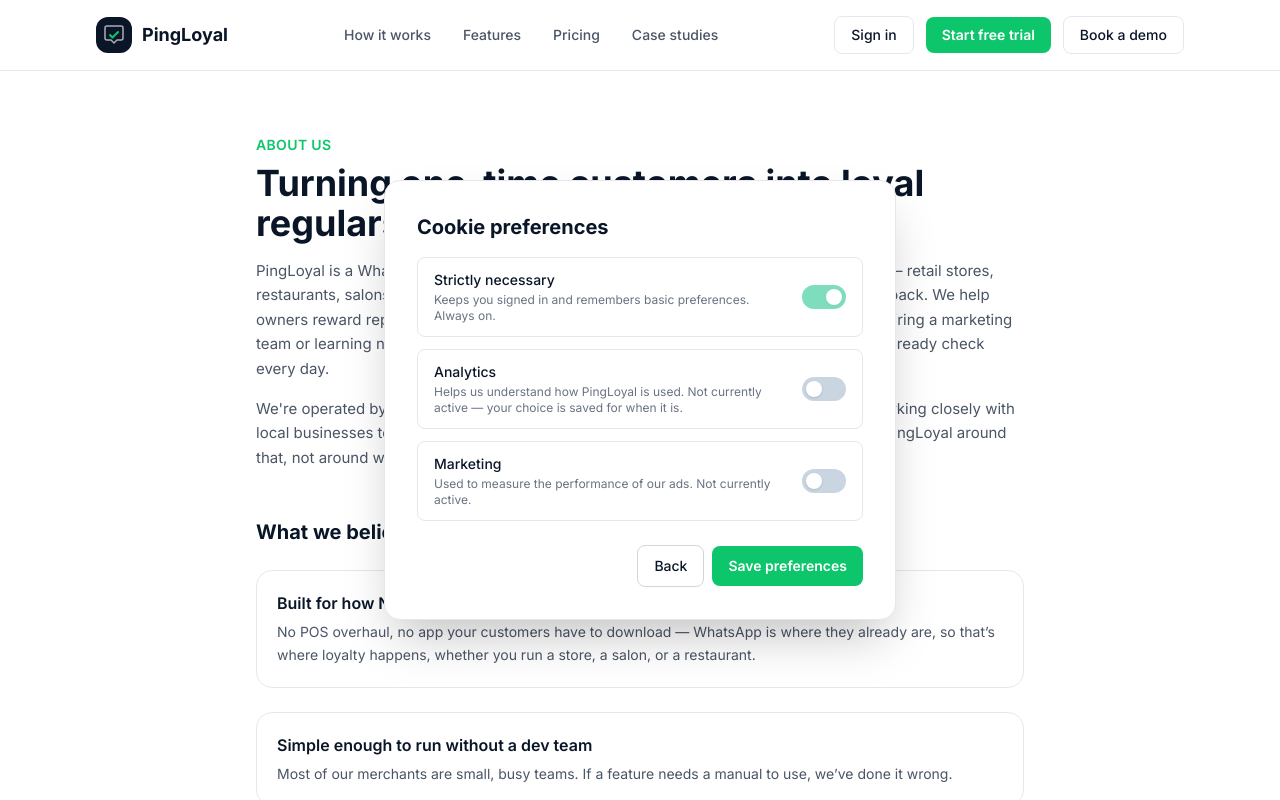
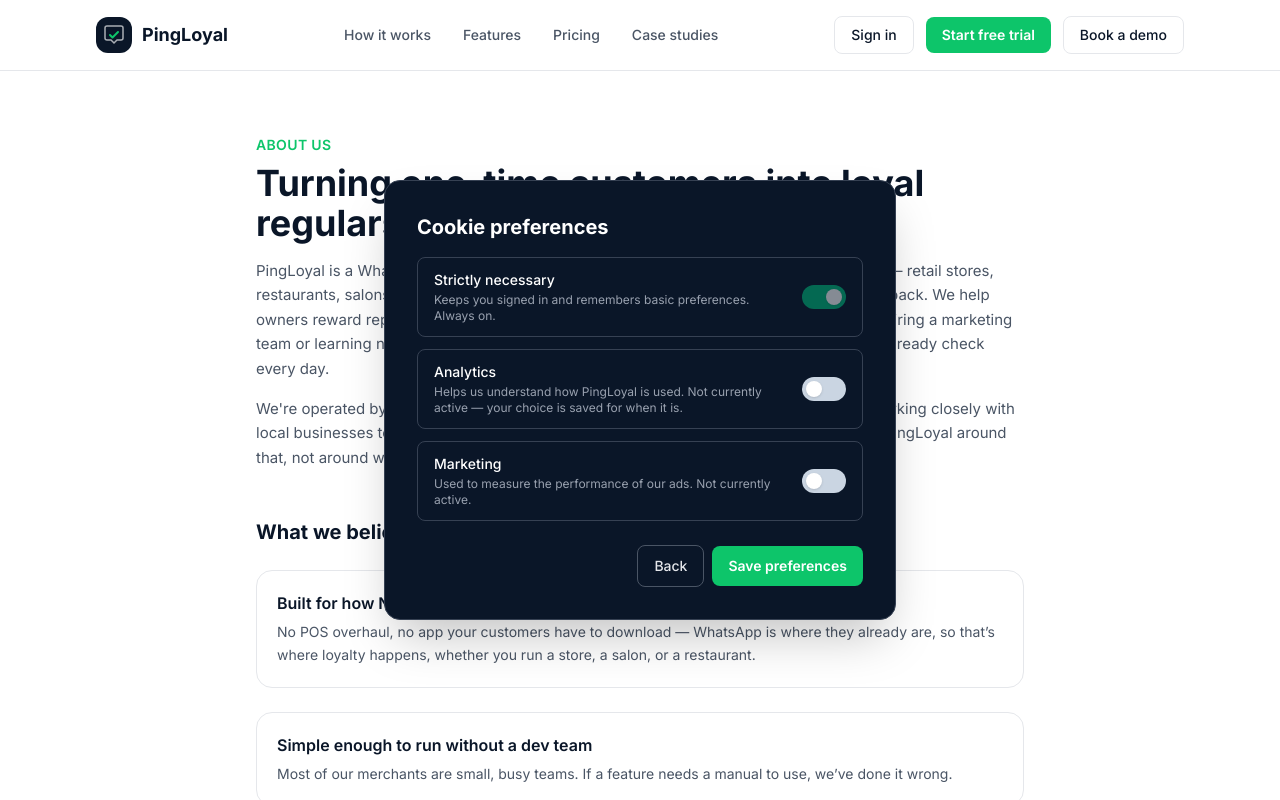
Before and after one commit to bhoyee/pingloyal, a Next.js app in the folder apps/web/: page /about in a window 1280 px wide. Both pictures are taken after a click on the button "Manage preferences". Shown: the top 800 px of the page. Built offline with nearby package versions, Linux system fonts and the light colour scheme.

Commit message:
fix: dark cookie banner, close button, dynamic footer year, salisu.dev credit

```diff
--- a/apps/web/components/cookies/CookieConsentBanner.tsx
+++ b/apps/web/components/cookies/CookieConsentBanner.tsx
@@ -72,18 +72,30 @@
     // covers the full viewport, so clicks on the page behind it are blocked
     // until a choice is made.
     <div className="fixed inset-0 z-[9999] flex items-end justify-center p-4 sm:items-center">
-      <div className="w-full max-w-lg rounded-2xl border border-gray-200 bg-white p-6 shadow-2xl sm:p-8">
+      <div className="w-full max-w-lg rounded-2xl border border-gray-700 bg-[#0A1628] p-6 shadow-2xl sm:p-8">
         {!managing ? (
           <>
-            <div className="flex h-12 w-12 items-center justify-center rounded-xl bg-[#0DC56A]/10 text-2xl">
-              🍪
+            <div className="flex items-start justify-between gap-4">
+              <div className="flex h-12 w-12 items-center justify-center rounded-xl bg-[#0DC56A]/20 text-2xl">
+                🍪
+              </div>
+              {!mandatory && (
+                <button
+                  type="button"
+                  onClick={close}
+                  aria-label="Close"
+                  className="mt-1 text-gray-400 hover:text-white"
+                >
+                  ✕
+                </button>
+              )}
             </div>
-            <h2 className="mt-4 text-xl font-bold text-[#0A1628]">We value your privacy</h2>
-            <p className="mt-2 text-[15px] leading-relaxed text-gray-600">
+            <h2 className="mt-4 text-xl font-bold text-white">We value your privacy</h2>
+            <p className="mt-2 text-[15px] leading-relaxed text-gray-300">
               We use cookies to keep you signed in and, with your permission, to understand how
               PingLoyal is used. Choose what you&apos;re comfortable with — you can change this
               any time from our{' '}
-              <a href="/cookies" className="font-medium text-[#0A1628] underline">
+              <a href="/cookies" className="font-medium text-[#0DC56A] underline">
                 Cookie Policy
               </a>
               .
@@ -99,14 +111,14 @@
               <button
                 type="button"
                 onClick={rejectNonEssential}
-                className="flex-1 rounded-lg border border-gray-300 px-4 py-3 text-sm font-medium text-[#0A1628] hover:border-[#0A1628]"
+                className="flex-1 rounded-lg border border-gray-600 px-4 py-3 text-sm font-medium text-gray-200 hover:border-gray-400"
               >
                 Reject non-essential
               </button>
               <button
                 type="button"
                 onClick={() => setManaging(true)}
-                className="flex-1 rounded-lg px-4 py-3 text-sm font-medium text-gray-500 hover:text-[#0A1628]"
+                className="flex-1 rounded-lg px-4 py-3 text-sm font-medium text-gray-400 hover:text-white"
               >
                 Manage preferences
               </button>
@@ -114,31 +126,43 @@
           </>
         ) : (
           <>
-            <h2 className="text-xl font-bold text-[#0A1628]">Cookie preferences</h2>
+            <div className="flex items-center justify-between gap-4">
+              <h2 className="text-xl font-bold text-white">Cookie preferences</h2>
+              {!mandatory && (
+                <button
+                  type="button"
+                  onClick={close}
+                  aria-label="Close"
+                  className="text-gray-400 hover:text-white"
+                >
+                  ✕
+                </button>
+              )}
+            </div>
             <div className="mt-4 space-y-3">
-              <div className="flex items-center justify-between gap-4 rounded-lg border border-gray-200 px-4 py-3">
+              <div className="flex items-center justify-between gap-4 rounded-lg border border-gray-700 px-4 py-3">
                 <div>
-                  <p className="text-sm font-medium text-[#0A1628]">Strictly necessary</p>
-                  <p className="mt-0.5 text-xs text-gray-500">
+                  <p className="text-sm font-medium text-white">Strictly necessary</p>
+                  <p className="mt-0.5 text-xs text-gray-400">
                     Keeps you signed in and remembers basic preferences. Always on.
                   </p>
                 </div>
                 <ToggleSwitch checked disabled onChange={() => undefined} />
               </div>
-              <div className="flex items-center justify-between gap-4 rounded-lg border border-gray-200 px-4 py-3">
+              <div className="flex items-center justify-between gap-4 rounded-lg border border-gray-700 px-4 py-3">
                 <div>
-                  <p className="text-sm font-medium text-[#0A1628]">Analytics</p>
-                  <p className="mt-0.5 text-xs text-gray-500">
+                  <p className="text-sm font-medium text-white">Analytics</p>
+                  <p className="mt-0.5 text-xs text-gray-400">
                     Helps us understand how PingLoyal is used. Not currently active — your choice
                     is saved for when it is.
                   </p>
                 </div>
                 <ToggleSwitch checked={analytics} onChange={setAnalytics} />
               </div>
-              <div className="flex items-center justify-between gap-4 rounded-lg border border-gray-200 px-4 py-3">
+              <div className="flex items-center justify-between gap-4 rounded-lg border border-gray-700 px-4 py-3">
                 <div>
-                  <p className="text-sm font-medium text-[#0A1628]">Marketing</p>
-                  <p className="mt-0.5 text-xs text-gray-500">
+                  <p className="text-sm font-medium text-white">Marketing</p>
+                  <p className="mt-0.5 text-xs text-gray-400">
                     Used to measure the performance of our ads. Not currently active.
                   </p>
                 </div>
@@ -146,19 +170,10 @@
               </div>
             </div>
             <div className="mt-6 flex flex-wrap items-center justify-end gap-2">
-              {!mandatory && (
-                <button
-                  type="button"
-                  onClick={close}
-                  className="rounded-lg px-4 py-2.5 text-sm font-medium text-gray-500 hover:text-[#0A1628]"
-                >
-                  Cancel
-                </button>
-              )}
               <button
                 type="button"
                 onClick={() => setManaging(false)}
-                className="rounded-lg border border-gray-300 px-4 py-2.5 text-sm font-medium text-[#0A1628] hover:border-[#0A1628]"
+                className="rounded-lg border border-gray-600 px-4 py-2.5 text-sm font-medium text-gray-200 hover:border-gray-400"
               >
                 Back
               </button>
--- a/apps/web/components/landing/Footer.tsx
+++ b/apps/web/components/landing/Footer.tsx
@@ -73,7 +73,8 @@
         {/* Bottom bar */}
         <div className="mt-12 flex flex-col items-center justify-between gap-3 border-t border-gray-200 pt-8 sm:flex-row">
           <p className="text-sm text-gray-400">
-            © 2025 PingLoyal — Operated by Bhoyee Global Enterprise
+            © {new Date().getFullYear()} PingLoyal — Dev by{' '}
+            <a href="https://salisu.dev" className="hover:text-[#0A1628]">salisu.dev</a>
           </p>
           <p className="text-sm text-gray-400">
             Lagos, Nigeria ·{' '}
```
